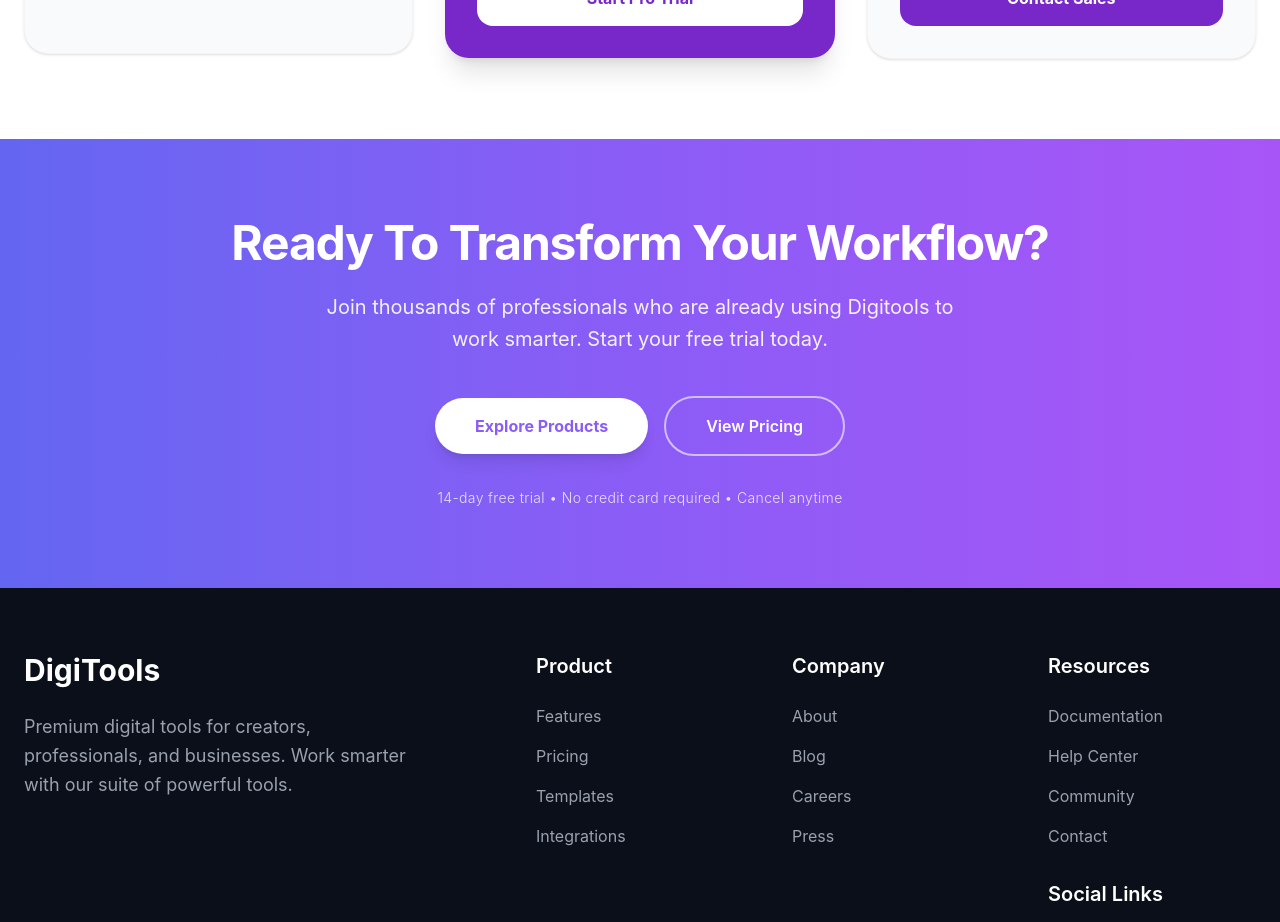
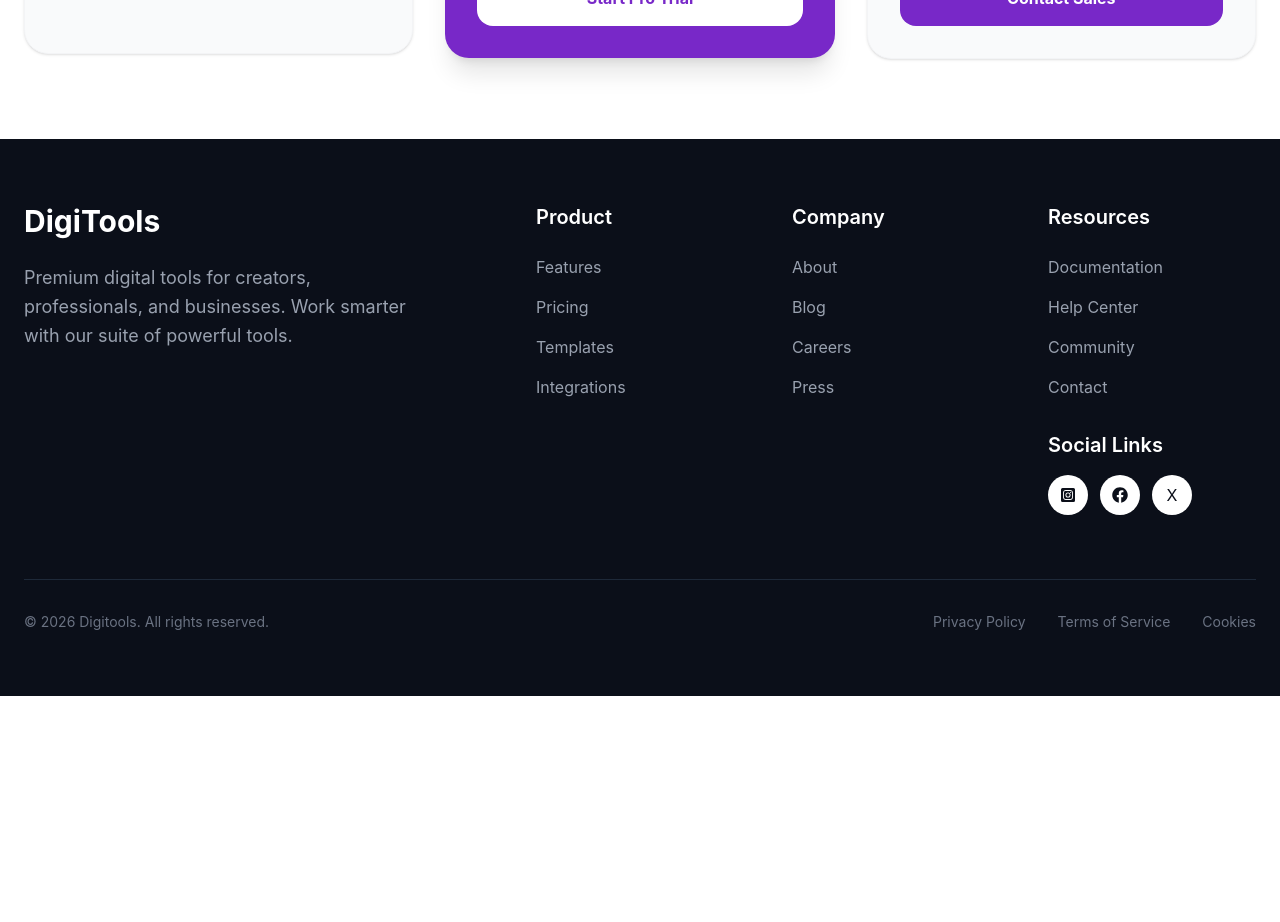
Before and after one commit to mkrafiul13453/B13-A6, a React (Vite) app: page / in a window 1280 px wide. Shown: the part 2440-3362 px from the top of the page. After the commit the page ends 3136 px from the top, so only its background shows below. Built offline with nearby package versions, Linux system fonts and the light colour scheme.

Commit message:
The number rating section is done

```diff
--- a/src/components/WorkFlow/WorkFlow.jsx
+++ b/src/components/WorkFlow/WorkFlow.jsx
@@ -2,34 +2,9 @@
 
 const WorkFlow = () => {
     return (
-        <div className="w-full bg-linear-to-r from-[#6366f1] via-[#8b5cf6] to-[#a855f7] py-20 px-6 text-center text-white">
-            <div className="max-w-4xl mx-auto">
+<div>
 
-                <h2 className="text-4xl md:text-5xl font-bold mb-6 tracking-tight">
-                    Ready To Transform Your Workflow?
-                </h2>
-
-                <p className="text-lg md:text-xl opacity-90 leading-relaxed mb-10 max-w-2xl mx-auto">
-                    Join thousands of professionals who are already using Digitools to work smarter.
-                    Start your free trial today.
-                </p>
-
-                <div className="flex flex-col sm:flex-row items-center justify-center gap-4 mb-8">
-                    <button className="bg-white text-[#8b5cf6] font-bold py-4 px-10 rounded-full hover:bg-opacity-90 transition-all shadow-lg">
-                        Explore Products
-                    </button>
-
-                    <button className="border-2 border-white/60 bg-transparent text-white font-semibold py-4 px-10 rounded-full hover:bg-white/10 transition-all">
-                        View Pricing
-                    </button>
-                </div>
-
-                <div className="text-sm opacity-80 font-light tracking-wide">
-                    14-day free trial • No credit card required • Cancel anytime
-                </div>
-
-            </div>
-        </div>
+</div>
     );
 };
 
```
